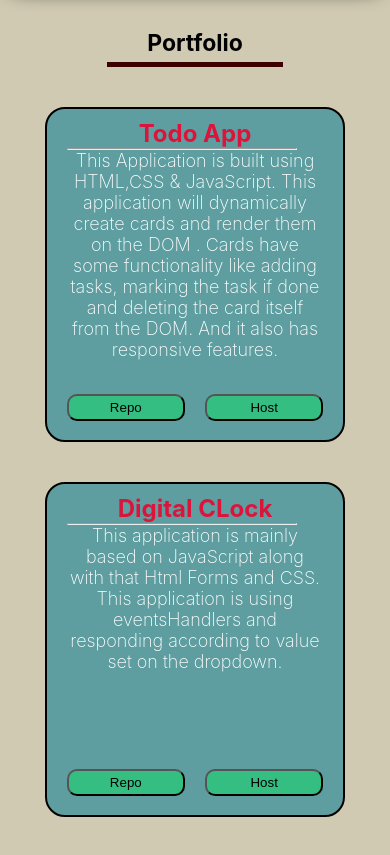
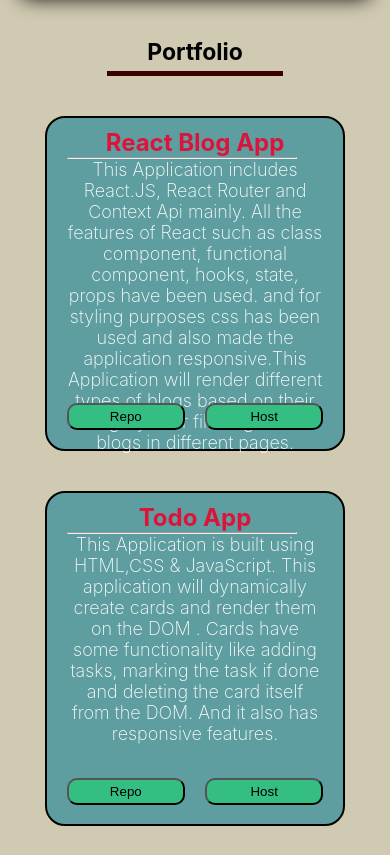
Before and after one commit to Bik-18/portfolio-application, a React (Create React App) app: page / in a window 390 px wide. Shown: the part 947-1802 px from the top of the page. Built offline with nearby package versions, Linux system fonts and the light colour scheme.

Commit message:
new card added

```diff
--- a/src/components/pages/About.css
+++ b/src/components/pages/About.css
@@ -79,7 +79,7 @@ i{
 @media screen and (max-width : 500px) {
     #about{
         /* background-color: white; */
-        width: 95vw;
+        width: 90vw;
     }
     #about h1{
         width: 45vw;
--- a/src/components/pages/Portfolio.js
+++ b/src/components/pages/Portfolio.js
@@ -7,6 +7,22 @@ function Portfolio() {
             <div id="portfolio">
                 <h1>Portfolio</h1>
                 <div className="portfolio-container">
+                    <div className="card">
+                        <h2>React Blog App</h2>
+                        <hr></hr>
+                        <p>This Application includes React.JS, React Router and Context Api mainly. All the features of React such as class component, functional component, hooks, state, props have been used. and for styling purposes css has been used and also made the application responsive.This Application will render different types  of blogs based on their category after filtering out the blogs in different pages.
+
+                        </p>
+                        <div className="button-container">
+                            <a href="https://github.com/Bik-18/portfolio-application" target="_blank" rel="noreferrer">
+                                <button>Repo</button>
+                            </a>
+                            <a href="https://kind-shirley-9f03b5.netlify.app/" target="_blank" rel="noreferrer">
+                                <button>Host</button>
+                            </a>
+                        </div>
+
+                    </div>
                     <div className="card">
                         <h2>Todo App</h2>
                         <hr></hr>
--- a/src/index.css
+++ b/src/index.css
@@ -23,5 +23,6 @@ code {
 @media screen and (max-width:500px) {
   body{
     background-size: cover;
+    width: 100%;
   }
 }
```
